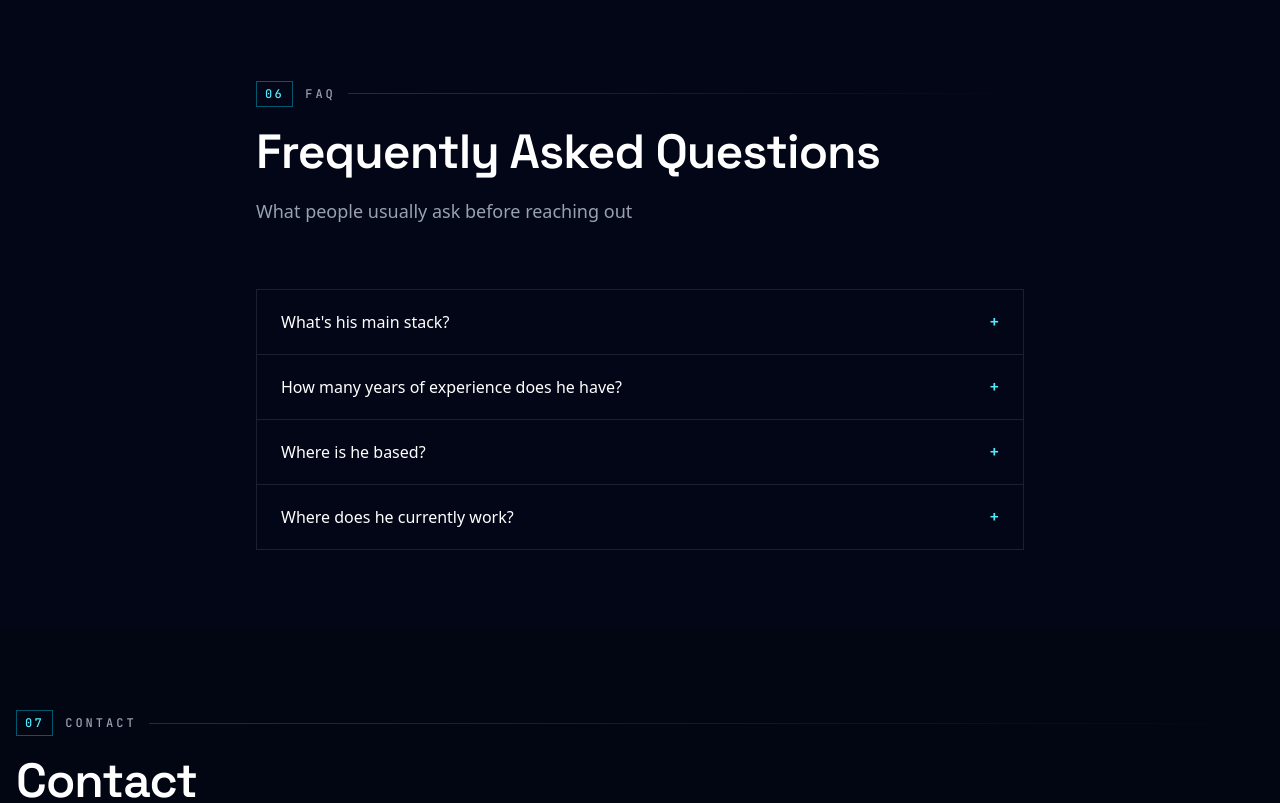
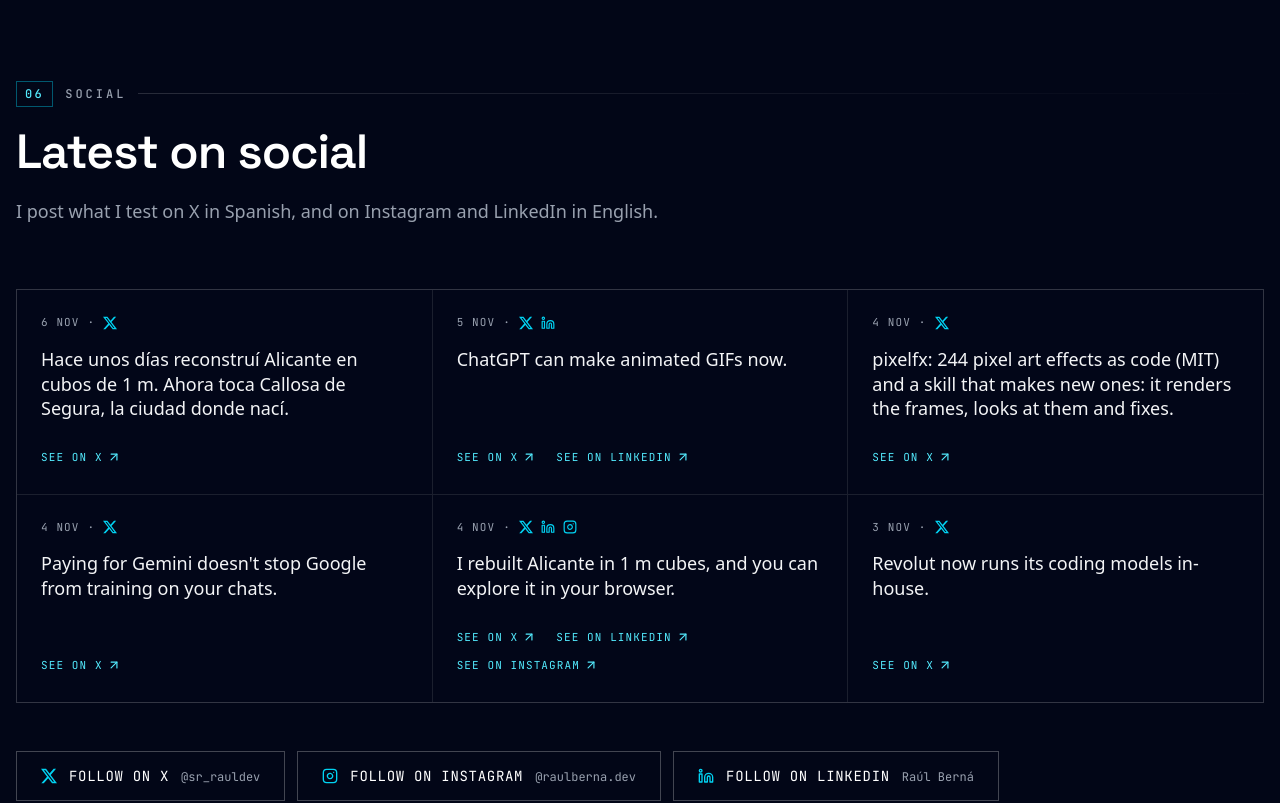
Before and after one commit to raulbr99/rauldev, a Next.js app: page /en in a window 1280 px wide. Shown: the part 7740-8543 px from the top of the page. Built offline with nearby package versions, Linux system fonts and the light colour scheme.

Commit message:
Portada: sección «Lo último en redes» con los últimos posts de X, LinkedIn e Instagram (datos estáticos, sin embeds) y botones para seguir; enlace en el pie

```diff
--- a/app/[locale]/page.tsx
+++ b/app/[locale]/page.tsx
@@ -6,6 +6,7 @@ import AboutSection from '@/components/sections/AboutSection';
 import SkillsSection from '@/components/sections/SkillsSection';
 import ProjectsSection from '@/components/sections/ProjectsSection';
 import BlogSection from '@/components/sections/BlogSection';
+import SocialSection from '@/components/sections/SocialSection';
 import FAQSection from '@/components/sections/FAQSection';
 import ContactSection from '@/components/sections/ContactSection';
 import ExperienceSection from '@/components/sections/ExperienceSection';
@@ -94,6 +95,7 @@ export default async function Home({ params }: Props) {
         <Reveal><SkillsSection /></Reveal>
         <Reveal><ProjectsSection /></Reveal>
         <Reveal><BlogSection locale={locale as Locale} /></Reveal>
+        <Reveal><SocialSection locale={locale as Locale} /></Reveal>
         <Reveal><FAQSection /></Reveal>
         <Reveal><ContactSection /></Reveal>
       </main>
--- a/components/layout/Footer.tsx
+++ b/components/layout/Footer.tsx
@@ -9,6 +9,7 @@ const sectionLinks = [
   { href: '#experiencia', key: 'experience' },
   { href: '#habilidades', key: 'skills' },
   { href: '#proyectos', key: 'projects' },
+  { href: '#redes', key: 'social' },
   { href: '#contacto', key: 'contact' },
 ] as const;
 
--- a/components/sections/ContactSection.tsx
+++ b/components/sections/ContactSection.tsx
@@ -27,7 +27,7 @@ export default function ContactSection() {
   return (
     <section id="contacto" className="py-20 px-4 bg-black/20">
       <div className="max-w-7xl mx-auto">
-        <SectionHeading number="07" label="CONTACT" title={t('title')} subtitle={t('subtitle')} />
+        <SectionHeading number="08" label="CONTACT" title={t('title')} subtitle={t('subtitle')} />
 
         <div className="grid md:grid-cols-2 gap-12">
           <ContactInfo />
--- a/components/sections/FAQSection.tsx
+++ b/components/sections/FAQSection.tsx
@@ -9,7 +9,7 @@ export default function FAQSection() {
   return (
     <section id="faq" className="py-20 px-4">
       <div className="max-w-3xl mx-auto">
-        <SectionHeading number="06" label="FAQ" title={t('title')} subtitle={t('subtitle')} />
+        <SectionHeading number="07" label="FAQ" title={t('title')} subtitle={t('subtitle')} />
 
         <div className="divide-y divide-white/10 border border-white/10">
           {items.map((item, i) => (
--- /dev/null
+++ b/components/sections/SocialSection.tsx
@@ -0,0 +1,117 @@
+import { getTranslations } from 'next-intl/server';
+import { ArrowUpRight, Instagram, Linkedin } from 'lucide-react';
+import { SiX } from 'react-icons/si';
+import SectionHeading from '@/components/ui/SectionHeading';
+import { SOCIAL_URLS } from '@/lib/site';
+import type { Locale } from '@/i18n/config';
+import socialPosts from '@/data/social-posts.json';
+
+type Network = 'x' | 'linkedin' | 'instagram';
+
+interface SocialPost {
+  id: string;
+  /** ISO YYYY-MM-DD de la última red en la que salió. */
+  date: string;
+  /** Primer párrafo del post, en el idioma en que se publicó. */
+  text: Partial<Record<Locale, string>>;
+  links: { network: Network; url: string }[];
+}
+
+const NETWORKS: Record<Network, { label: string; Icon: typeof Linkedin | typeof SiX }> = {
+  x: { label: 'X', Icon: SiX },
+  linkedin: { label: 'LinkedIn', Icon: Linkedin },
+  instagram: { label: 'Instagram', Icon: Instagram },
+};
+
+const PROFILES = [
+  { network: 'x', href: SOCIAL_URLS.x, handle: '@sr_rauldev' },
+  { network: 'instagram', href: SOCIAL_URLS.instagram, handle: '@raulberna.dev' },
+  { network: 'linkedin', href: SOCIAL_URLS.linkedin, handle: 'Raúl Berná' },
+] as const;
+
+/**
+ * Últimos posts en redes, uno por tema con un enlace por red. Los datos son
+ * estáticos (`data/social-posts.json`, generado desde la lista de publicados):
+ * nada de embeds ni APIs de terceros, que cargarían scripts y cookies ajenos.
+ * Cada texto va en el idioma en que se publicó; si hay versión en el idioma de
+ * la página, sale esa.
+ */
+export default async function SocialSection({ locale }: { locale: Locale }) {
+  const posts = socialPosts as SocialPost[];
+  if (posts.length === 0) return null;
+
+  const t = await getTranslations({ locale, namespace: 'social' });
+  const dateFormat = new Intl.DateTimeFormat(locale === 'es' ? 'es-ES' : 'en-GB', {
+    day: 'numeric',
+    month: 'short',
+    timeZone: 'UTC',
+  });
+
+  return (
+    <section id="redes" className="py-20 px-4">
+      <div className="max-w-7xl mx-auto">
+        <SectionHeading number="06" label="SOCIAL" title={t('title')} subtitle={t('subtitle')} />
+
+        <ul className="grid gap-px border border-white/10 bg-white/10 md:grid-cols-2 lg:grid-cols-3">
+          {posts.map((post, i) => {
+            const lang: Locale = post.text[locale] ? locale : locale === 'es' ? 'en' : 'es';
+            const text = post.text[lang];
+            if (!text) return null;
+            return (
+              // En móvil bastan 3: la lista entera está en los perfiles.
+              <li key={post.id} className={`flex-col bg-slate-950 p-6 ${i >= 3 ? 'hidden md:flex' : 'flex'}`}>
+                <p className="flex items-center gap-2 font-mono text-[11px] uppercase tracking-widest text-gray-400">
+                  <time dateTime={post.date}>{dateFormat.format(new Date(post.date))}</time>
+                  <span aria-hidden>·</span>
+                  {post.links.map(({ network }) => {
+                    const { Icon } = NETWORKS[network];
+                    return <Icon key={network} className="h-3.5 w-3.5 text-cyan-400" aria-hidden />;
+                  })}
+                  <span className="sr-only">{post.links.map(({ network }) => NETWORKS[network].label).join(', ')}</span>
+                </p>
+                <p lang={lang} className="mt-4 flex-1 text-lg leading-snug text-gray-100">
+                  {text}
+                </p>
+                <div className="mt-6 flex flex-wrap gap-x-5 gap-y-1">
+                  {post.links.map(({ network, url }) => (
+                    <a
+                      key={network}
+                      href={url}
+                      target="_blank"
+                      rel="noopener noreferrer"
+                      className="inline-flex items-center gap-1 py-1 font-mono text-[11px] uppercase tracking-widest text-cyan-300 transition-colors hover:text-cyan-200"
+                    >
+                      {t('seeOn', { network: NETWORKS[network].label })}
+                      <ArrowUpRight className="h-3.5 w-3.5" aria-hidden />
+                    </a>
+                  ))}
+                </div>
+              </li>
+            );
+          })}
+        </ul>
+
+        <div className="mt-12 flex flex-wrap gap-3">
+          {PROFILES.map(({ network, href, handle }) => {
+            const { Icon, label } = NETWORKS[network];
+            return (
+              <a
+                key={network}
+                href={href}
+                target="_blank"
+                rel="noopener noreferrer"
+                className="flex w-full items-center gap-3 border border-white/25 px-4 py-3.5 font-mono text-sm uppercase tracking-wider text-white transition-colors hover:border-cyan-400/60 hover:text-cyan-300 sm:w-auto sm:px-6"
+              >
+                <Icon className="h-4 w-4 text-cyan-400" aria-hidden />
+                <span className="flex flex-1 items-baseline justify-between gap-3">
+                  {t('follow', { network: label })}
+                  <span className="text-xs normal-case tracking-normal text-gray-400">{handle}</span>
+                </span>
+              </a>
+            );
+          })}
+        </div>
+      </div>
+    </section>
+  );
+}
--- /dev/null
+++ b/data/social-posts.json
@@ -0,0 +1,93 @@
+[
+  {
+    "id": "2026-11-05-callosa-voxels",
+    "date": "2026-11-06",
+    "text": {
+      "es": "Hace unos días reconstruí Alicante en cubos de 1 m. Ahora toca Callosa de Segura, la ciudad donde nací."
+    },
+    "links": [
+      {
+        "network": "x",
+        "url": "https://x.com/sr_rauldev/status/2118725316088643693"
+      }
+    ]
+  },
+  {
+    "id": "2026-11-05-chatgpt-gif-turno",
+    "date": "2026-11-05",
+    "text": {
+      "es": "ChatGPT ya puede hacer GIF animados.",
+      "en": "ChatGPT can make animated GIFs now."
+    },
+    "links": [
+      {
+        "network": "x",
+        "url": "https://x.com/sr_rauldev/status/2118312904185237989"
+      },
+      {
+        "network": "linkedin",
+        "url": "https://www.linkedin.com/feed/update/urn:li:share:7524078604087967744/"
+      }
+    ]
+  },
+  {
+    "id": "2026-11-04-pixelfx-mascleta",
+    "date": "2026-11-04",
+    "text": {
+      "en": "pixelfx: 244 pixel art effects as code (MIT) and a skill that makes new ones: it renders the frames, looks at them and fixes."
+    },
+    "links": [
+      {
+        "network": "x",
+        "url": "https://x.com/sr_rauldev/status/2117920497862156519"
+      }
+    ]
+  },
+  {
+    "id": "2026-11-04-gemini-keep-activity",
+    "date": "2026-11-04",
+    "text": {
+      "en": "Paying for Gemini doesn't stop Google from training on your chats."
+    },
+    "links": [
+      {
+        "network": "x",
+        "url": "https://x.com/sr_rauldev/status/2117971006161625529"
+      }
+    ]
+  },
+  {
+    "id": "2026-11-03-alicante-voxels",
+    "date": "2026-11-04",
+    "text": {
+      "en": "I rebuilt Alicante in 1 m cubes, and you can explore it in your browser."
+    },
+    "links": [
+      {
+        "network": "x",
+        "url": "https://x.com/sr_rauldev/status/2117891608985112852"
+      },
+      {
+        "network": "linkedin",
+        "url": "https://www.linkedin.com/feed/update/urn:li:ugcPost:7523657348427554816/"
+      },
+      {
+        "network": "instagram",
+        "url": "https://www.instagram.com/reel/DfVkRKRCow1/"
+      }
+    ]
+  },
+  {
+    "id": "2026-11-03-revolut-glm",
+    "date": "2026-11-03",
+    "text": {
+      "en": "Revolut now runs its coding models in-house."
+    },
+    "links": [
+      {
+        "network": "x",
+        "url": "https://x.com/sr_rauldev/status/2117572880808464762"
+      }
+    ]
+  }
+]
--- a/messages/en.json
+++ b/messages/en.json
@@ -7,7 +7,8 @@
     "projects": "Projects",
     "contact": "Contact",
     "toggleMenu": "Toggle mobile menu",
-    "blog": "Blog"
+    "blog": "Blog",
+    "social": "Social"
   },
   "hero": {
     "name": "Raúl Berná",
@@ -406,5 +407,11 @@
     "followEyebrow": "Follow",
     "followText": "I post what I test on X in Spanish, and on Instagram and LinkedIn in English.",
     "rssHint": "new articles"
+  },
+  "social": {
+    "title": "Latest on social",
+    "subtitle": "I post what I test on X in Spanish, and on Instagram and LinkedIn in English.",
+    "seeOn": "See on {network}",
+    "follow": "Follow on {network}"
   }
 }
--- a/messages/es.json
+++ b/messages/es.json
@@ -7,7 +7,8 @@
     "projects": "Proyectos",
     "contact": "Contacto",
     "toggleMenu": "Abrir menú móvil",
-    "blog": "Blog"
+    "blog": "Blog",
+    "social": "En redes"
   },
   "hero": {
     "name": "Raúl Berná",
@@ -406,5 +407,11 @@
     "followEyebrow": "Seguir",
     "followText": "Lo que pruebo lo cuento en X en español, y en Instagram y LinkedIn en inglés.",
     "rssHint": "los artículos nuevos"
+  },
+  "social": {
+    "title": "Lo último en redes",
+    "subtitle": "Lo que pruebo lo cuento en X en español, y en Instagram y LinkedIn en inglés.",
+    "seeOn": "Ver en {network}",
+    "follow": "Seguir en {network}"
   }
 }
```
Also changed, not shown: 1 other file (tests, documents, lock files or other folders).
